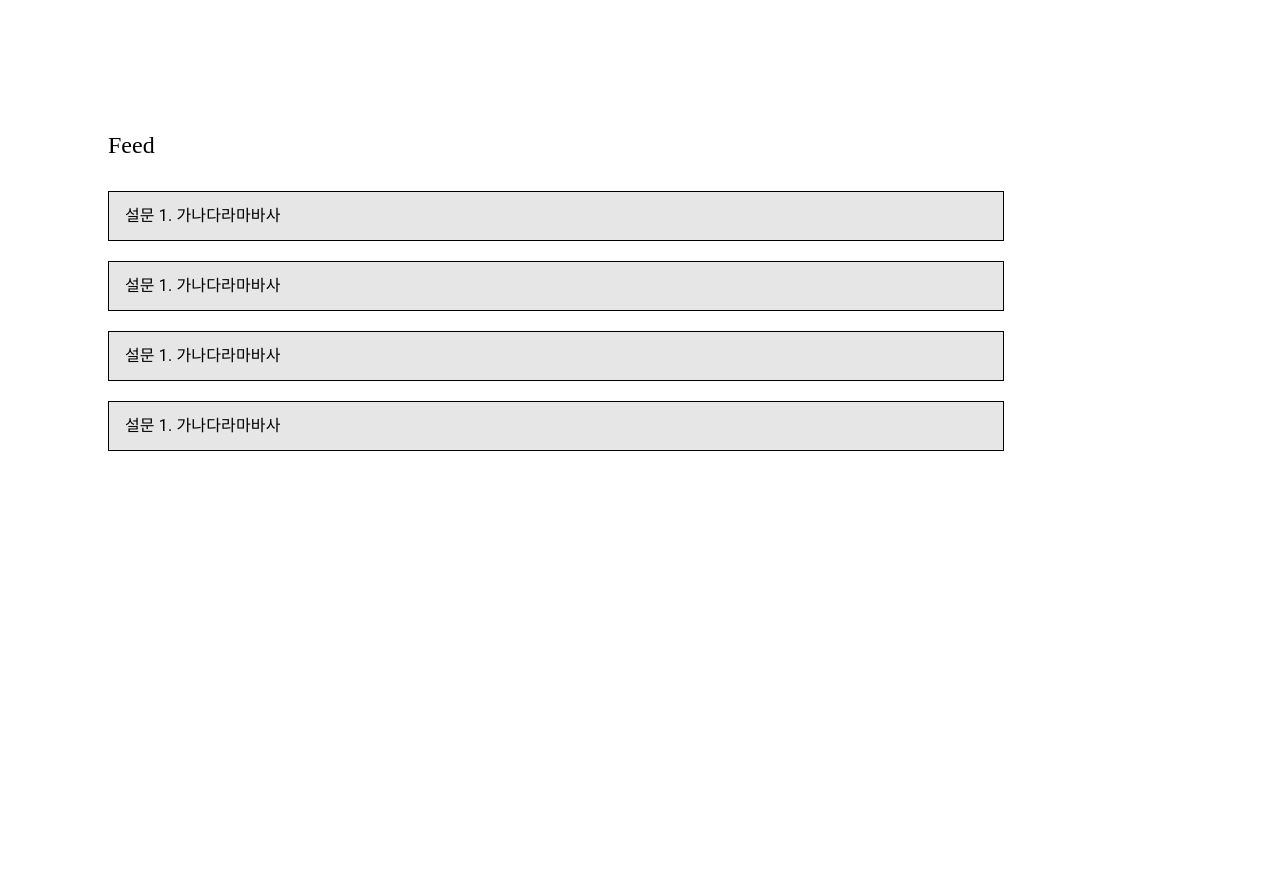
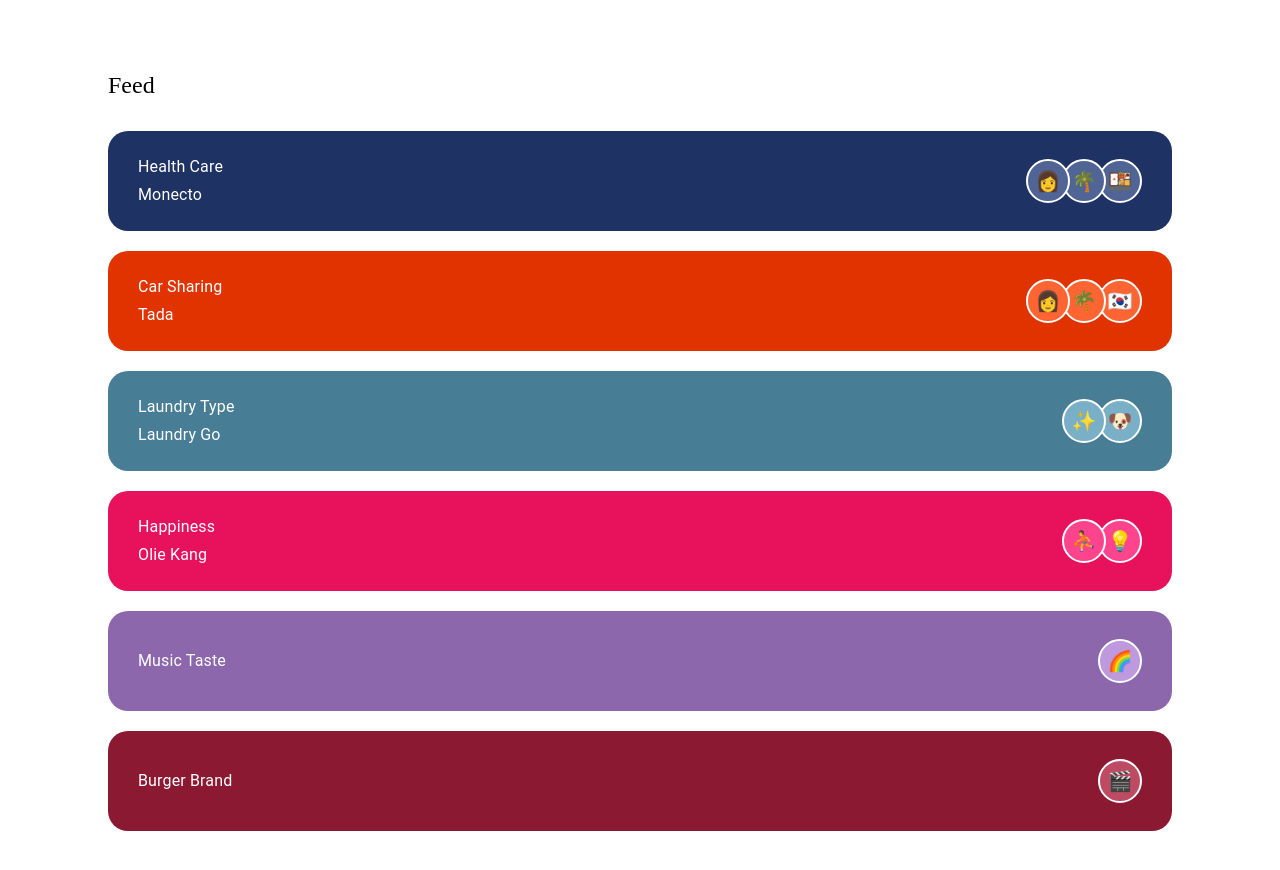
Before and after one commit to teamPaprika/wallat, a Next.js app: page /app/feed in a window 1280 px wide. Shown: the top 870 px of the page. Before the commit the page ends 800 px from the top, so only its background shows below. Built offline with nearby package versions, Linux system fonts and the light colour scheme.

Commit message:
feed/emblem layout done

```diff
--- a/pages/app/feed.tsx
+++ b/pages/app/feed.tsx
@@ -1,24 +1,108 @@
-import React from 'react';
-import {Box, List, ListItem, ListItemText} from "@mui/material";
+import React from "react";
+
+import {
+  Avatar,
+  AvatarGroup,
+  Box,
+  Grid,
+  List,
+  ListItem,
+  ListItemText,
+} from "@mui/material";
+
+import { getBrighterHexColor } from "../../utils/color";
 
 const FEED_LIST = [
-  {id: 1, title: '설문 1. 가나다라마바사', description: 'EMBLUM is a decentralized protocol for the creation and management of digital assets.'},
-  {id: 1, title: '설문 1. 가나다라마바사', description: 'EMBLUM is a decentralized protocol for the creation and management of digital assets.'},
-  {id: 1, title: '설문 1. 가나다라마바사', description: 'EMBLUM is a decentralized protocol for the creation and management of digital assets.'},
-  {id: 1, title: '설문 1. 가나다라마바사', description: 'EMBLUM is a decentralized protocol for the creation and management of digital assets.'},
-]
+  {
+    id: 1,
+    title: "Health Care",
+    publisher: "Monecto",
+    backgroundColor: "#1E3264",
+    emblems: ["👩", "🌴", "🍱"],
+  },
+  {
+    id: 2,
+    title: "Car Sharing",
+    publisher: "Tada",
+    backgroundColor: "#E13300",
+    emblems: ["👩", "🌴", "🇰🇷"],
+  },
+  {
+    id: 3,
+    title: "Laundry Type",
+    publisher: "Laundry Go",
+    backgroundColor: "#477D95",
+    emblems: ["✨", "🐶"],
+  },
+  {
+    id: 4,
+    title: "Happiness",
+    publisher: "Olie Kang",
+    backgroundColor: "#E8125C",
+    emblems: ["⛹️", "💡"],
+  },
+  {
+    id: 5,
+    title: "Music Taste",
+    description: "Young Kim",
+    backgroundColor: "#8C67AC",
+    emblems: ["🌈"],
+  },
+  {
+    id: 6,
+    title: "Burger Brand",
+    description: "No Brand Burger",
+    backgroundColor: "#8B1932",
+    emblems: ["🎬"],
+  },
+];
 const Feed = () => {
-  const a = 1
-  return (<Box sx={{padding: '100px'}}>
-    <Box component={'p'} sx={{fontSize: '24px'}}>Feed</Box>
-    <List sx={{display: 'flex', flexDirection: 'column', gap: '20px'}}>
-      {FEED_LIST.map((item) => {
-        return (<ListItem sx={{width: '70vw', border: '1px solid black', backgroundColor: '#E6E6E6'}}>
-          <ListItemText primary={item.title}></ListItemText>
-        </ListItem>)
-      })}
-    </List>
-  </Box>)
-}
+  const a = 1;
+  return (
+    <Box sx={{ padding: "40px 100px" }}>
+      <Box component="p" sx={{ fontSize: "24px" }}>
+        Feed
+      </Box>
+      <List sx={{ display: "flex", flexDirection: "column", gap: "20px" }}>
+        {FEED_LIST.map((item) => (
+          <ListItem
+            sx={{
+              display: "flex",
+              justifyContent: "space-between",
+              width: "100%",
+              height: "100px",
+              px: "30px",
+              borderRadius: "20px",
+              backgroundColor: item.backgroundColor,
+            }}
+          >
+            <Box>
+              <ListItemText primary={item.title} sx={{ color: "#FFFFFF" }} />
+              <ListItemText
+                primary={item.publisher}
+                sx={{ color: "#FFFFFF" }}
+              />
+            </Box>
+            <Box>
+              <AvatarGroup>
+                {item.emblems.map((emblem) => (
+                  <Avatar
+                    sx={{
+                      backgroundColor: getBrighterHexColor(
+                        item.backgroundColor
+                      ),
+                    }}
+                  >
+                    {emblem}
+                  </Avatar>
+                ))}
+              </AvatarGroup>
+            </Box>
+          </ListItem>
+        ))}
+      </List>
+    </Box>
+  );
+};
 
 export default Feed;
--- /dev/null
+++ b/utils/color.ts
@@ -0,0 +1,37 @@
+function hexToRgb(hex) {
+  const shorthandRegex = /^#?([a-f\d])([a-f\d])([a-f\d])$/i;
+  hex = hex.replace(shorthandRegex, (m, r, g, b) => r + r + g + g + b + b);
+  const result = /^#?([a-f\d]{2})([a-f\d]{2})([a-f\d]{2})$/i.exec(hex);
+  return result
+    ? {
+        r: parseInt(result[1], 16),
+        g: parseInt(result[2], 16),
+        b: parseInt(result[3], 16),
+      }
+    : null;
+}
+
+// Utility function to convert an RGB color object to a hex color
+function rgbToHex(rgb) {
+  return `#${((1 << 24) + (rgb.r << 16) + (rgb.g << 8) + rgb.b)
+    .toString(16)
+    .slice(1)}`;
+}
+export function getBrighterHexColor(hexColor) {
+  // Convert the hex color to an RGB color
+  const rgbColor = hexToRgb(hexColor);
+
+  // Increase the RGB values to make the color slightly brighter
+  const brighterRGB = {
+    r: Math.min(rgbColor.r + 50, 255),
+    g: Math.min(rgbColor.g + 50, 255),
+    b: Math.min(rgbColor.b + 50, 255),
+  };
+
+  // Convert the brighter RGB color back to hex format
+  const brighterHex = rgbToHex(brighterRGB);
+
+  return brighterHex;
+}
+
+// Utility function to convert a hex color to an RGB color object
```
Also changed, not shown: pages/app/assets.tsx (+104 -18 lines), pages/index.tsx (+29 -33 lines).
